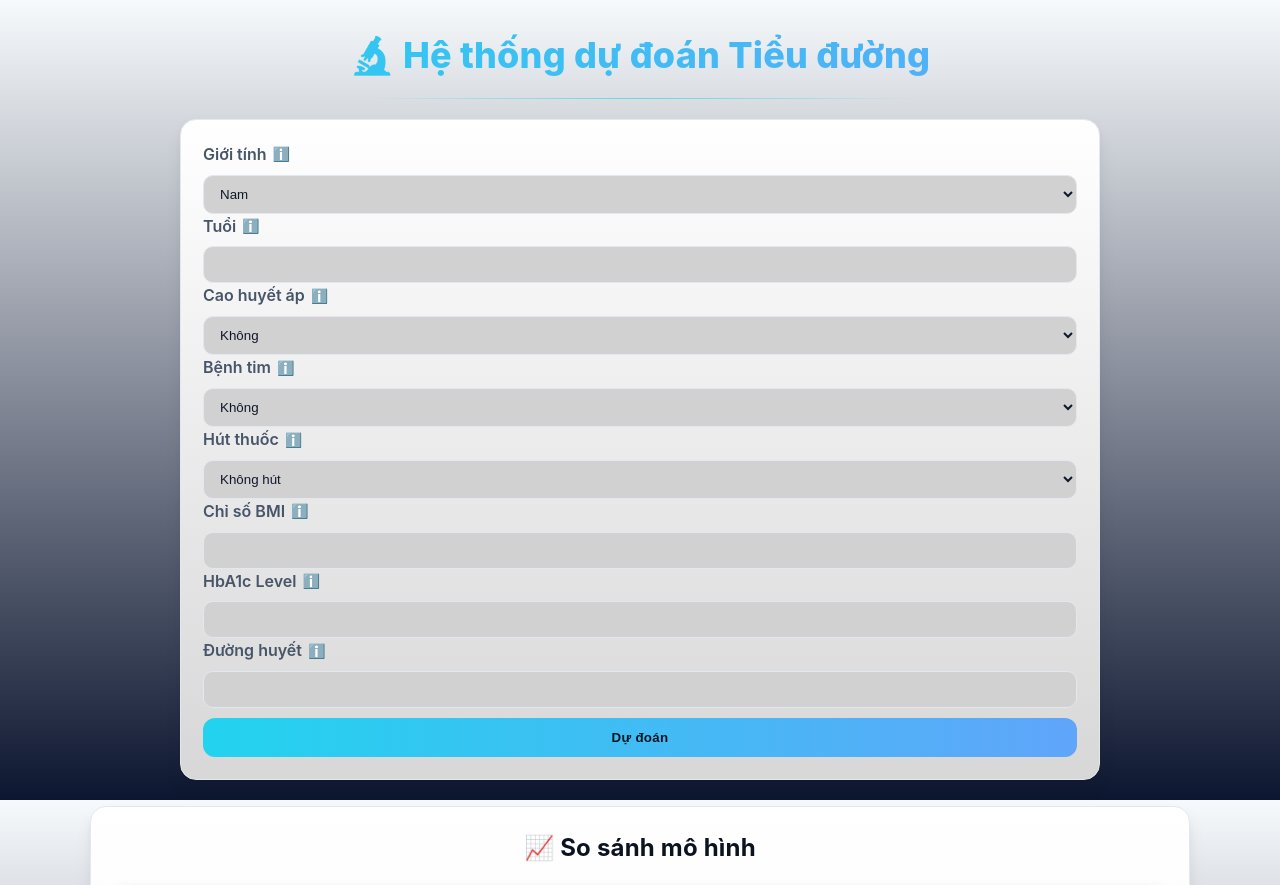
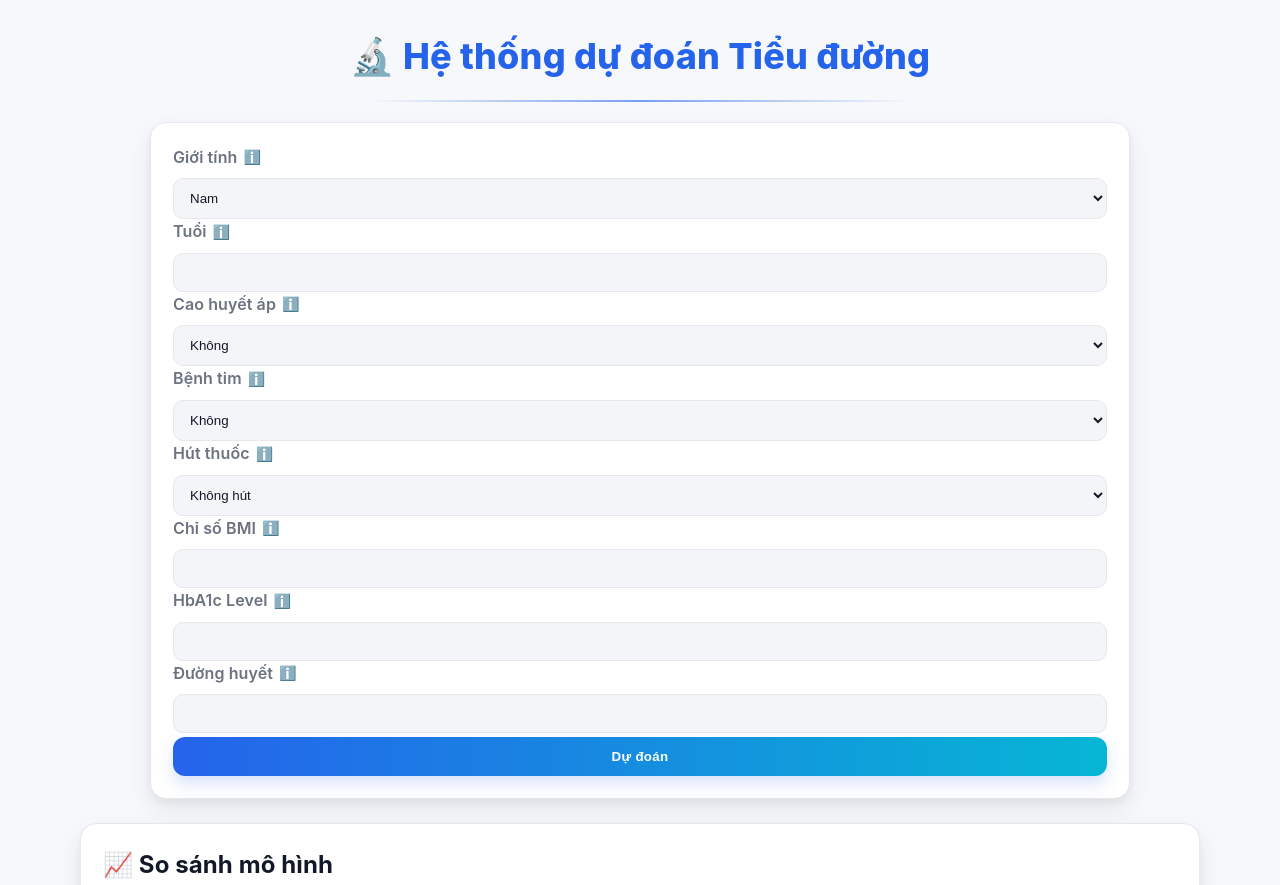
Before and after one commit to NguyenGiaQuang/diabetes-prediction-model, a Flask app: page / in a window 1280 px wide. Shown: the top 885 px of the page. Run offline with Flask 3, Linux system fonts and the light colour scheme; parts of the project's set-up code (start-up, migrations or seed data) failed here and were passed over.

Commit message:
css update

```diff
--- a/static/style.css
+++ b/static/style.css
@@ -1,91 +1,120 @@
 
-/* =========================================
-   DỰ ĐOÁN TIỂU ĐƯỜNG — THEME V2
-   - Drop-in replacement for static/style.css
-   - Modern, clean, responsive, accessible
-   ========================================= */
+/* =====================================================
+   HỆ THỐNG DỰ ĐOÁN TIỂU ĐƯỜNG — POLISHED UI v3
+   Triết lý: sáng sủa, thoáng, dễ đọc, tương phản chuẩn WCAG.
+   Chỉ cần thay thế static/style.css bằng file này.
+   ===================================================== */
 
-/* ---------- CSS Variables ---------- */
+/* ---------- CSS VARIABLES ---------- */
 :root{
-  --bg: #0b1220;
-  --card: #0f172a;
-  --muted: #94a3b8;
-  --text: #e2e8f0;
-  --heading: #f8fafc;
-  --border: #1e293b;
-  --accent: #22d3ee;   /* cyan-400 */
-  --accent-2: #60a5fa; /* blue-400 */
-  --ok: #22c55e;
-  --warn: #f97316;
-  --danger: #ef4444;
-  --ring: rgba(96,165,250,.4);
-  --shadow: 0 10px 20px rgba(2,6,23,.35), 0 6px 12px rgba(2,6,23,.2);
+  /* Palette (Light) */
+  --bg: #f6f8fb;
+  --surface: #ffffff;
+  --muted-surface: #f3f5f8;
+  --text: #111827;
+  --muted: #6b7280;
+  --primary: #2563eb; /* blue-600 */
+  --primary-600: #1d4ed8;
+  --accent: #06b6d4;  /* cyan-500 */
+  --ok: #16a34a;      /* green-600 */
+  --warn: #ea580c;    /* orange-600 */
+  --border: #e5e7eb;
+  --ring: rgba(37, 99, 235, .25);
+  --shadow: 0 10px 24px rgba(17,24,39,.08), 0 4px 10px rgba(17,24,39,.05);
+
+  --radius-lg: 16px;
+  --radius-md: 12px;
+  --radius-sm: 10px;
 }
 
-@media (prefers-color-scheme: light){
+@media (prefers-color-scheme: dark){
   :root{
-    --bg: #f7fafc;
-    --card: #ffffff;
-    --text: #0f172a;
-    --heading: #0b1220;
-    --muted: #475569;
-    --border: #e2e8f0;
-    --ring: rgba(14,165,233,.25);
-    --shadow: 0 10px 18px rgba(15,23,42,.06), 0 4px 10px rgba(15,23,42,.04);
+    /* Palette (Dark) */
+    --bg: #0b1020;
+    --surface: #0f172a;
+    --muted-surface: #111a33;
+    --text: #eef2f7;
+    --muted: #94a3b8;
+    --primary: #60a5fa; /* blue-400 */
+    --primary-600: #3b82f6; /* blue-500 */
+    --accent: #22d3ee;  /* cyan-400 */
+    --ok: #22c55e;
+    --warn: #f59e0b;
+    --border: #1f2a44;
+    --ring: rgba(96,165,250,.35);
+    --shadow: 0 14px 28px rgba(2,6,23,.35), 0 6px 12px rgba(2,6,23,.2);
   }
 }
 
-/* ---------- Base ---------- */
+/* ---------- RESET / BASE ---------- */
 *{ box-sizing: border-box; }
-html,body{ height:100%; }
+html, body{ height:100%; }
 body{
-  margin:0;
+  margin: 0;
+  background: var(--bg);
+  color: var(--text);
   font-family: Inter, system-ui, -apple-system, Segoe UI, Roboto, "Helvetica Neue", Arial, "Noto Sans", "Liberation Sans", sans-serif;
-  background: linear-gradient(180deg, var(--bg) 0%, #0d1630 100%);
-  color: var(--text);
-  line-height: 1.55;
-  padding: 28px 18px 60px;
+  line-height: 1.6;
+  letter-spacing: 0.1px;
+  padding: 28px 16px 64px;
 }
 
-h1,h2,h3{
-  color: var(--heading);
-  letter-spacing: .2px;
-  margin: 0 0 12px;
+h1, h2, h3{ margin: 0 0 12px; text-wrap: balance; }
+h1{
   text-align: center;
-}
-h1{
   font-size: clamp(26px, 3.2vw, 36px);
   font-weight: 800;
-  background: linear-gradient(90deg, var(--accent), var(--accent-2));
-  -webkit-background-clip: text;
-  background-clip: text;
-  color: transparent;
-  margin-bottom: 18px;
+  letter-spacing: .2px;
+  color: var(--primary);
 }
-h2{ font-size: clamp(20px, 2.4vw, 24px); font-weight: 700; }
-h3{ font-size: 18px; font-weight: 700; }
+h1 span.em{ background-image: linear-gradient(90deg, var(--primary), var(--accent)); -webkit-background-clip: text; background-clip: text; color: transparent; }
+h2{ font-size: clamp(20px, 2.2vw, 24px); font-weight: 700; }
+h3{ font-size: 18px; font-weight: 700; color: var(--muted); }
 
-/* ---------- Layout Cards ---------- */
+/* Header underline */
+h1::after{
+  content:"";
+  display:block;
+  height:2px;
+  width: min(540px, 90%);
+  margin: 14px auto 0;
+  background: linear-gradient(90deg, transparent, var(--primary), transparent);
+  opacity:.6;
+}
+
+/* ---------- CARD WRAPPERS ---------- */
 .card{
-  max-width: 1100px;
+  max-width: 1120px;
   margin: 18px auto;
-  background: linear-gradient(180deg, var(--card), color-mix(in oklab, var(--card) 88%, black));
+  background: var(--surface);
   border: 1px solid var(--border);
-  border-radius: 16px;
+  border-radius: var(--radius-lg);
   box-shadow: var(--shadow);
   padding: 22px;
 }
 
-/* ---------- Form ---------- */
+/* Apply card style for sections that already exist in template */
+.results, .charts, .steps{
+  max-width: 1120px;
+  margin: 24px auto;
+  background: var(--surface);
+  border: 1px solid var(--border);
+  border-radius: var(--radius-lg);
+  box-shadow: var(--shadow);
+  padding: 22px;
+}
+
+/* ---------- FORM ---------- */
 form{
-  max-width: 920px;
+  max-width: 980px;
   margin: 20px auto;
   padding: 22px;
-  border-radius: 16px;
-  background: linear-gradient(180deg, var(--card), color-mix(in oklab, var(--card) 88%, black));
+  background: var(--surface);
   border: 1px solid var(--border);
+  border-radius: var(--radius-lg);
   box-shadow: var(--shadow);
 }
+
 .form-grid{
   display: grid;
   grid-template-columns: repeat(2, minmax(0, 1fr));
@@ -93,112 +122,110 @@ form{
 }
 @media (max-width: 720px){ .form-grid{ grid-template-columns: 1fr; } }
 
-.form-group{ display:flex; flex-direction:column; gap:8px; }
+.form-group{ display:flex; flex-direction: column; gap: 8px; }
 label{ font-weight: 600; color: var(--muted); display:flex; align-items:center; gap:6px; }
-.info{ cursor: help; font-size: 14px; color: var(--accent-2); }
-.info:hover{ filter: brightness(1.1); }
+.info{ cursor: help; font-size: 14px; color: var(--primary); }
+.info:hover{ color: var(--primary-600); }
 
 input, select{
   width: 100%;
-  padding: 10px 12px;
-  border-radius: 10px;
+  padding: 11px 12px;
+  border-radius: var(--radius-sm);
   border: 1px solid var(--border);
-  background: color-mix(in oklab, var(--card) 86%, black);
+  background: var(--muted-surface);
   color: var(--text);
   outline: none;
-  transition: border .18s ease, box-shadow .18s ease, transform .06s ease;
+  transition: border .18s ease, box-shadow .18s ease, background .18s ease;
 }
 input:focus, select:focus{
-  border-color: var(--accent-2);
+  border-color: var(--primary);
+  background: #fff;
   box-shadow: 0 0 0 6px var(--ring);
 }
+@media (prefers-color-scheme: dark){
+  input:focus, select:focus{ background: #0c1327; }
+}
+
 input[type="number"]::-webkit-outer-spin-button,
 input[type="number"]::-webkit-inner-spin-button{ -webkit-appearance: none; margin: 0; }
 
 button{
   width: 100%;
   padding: 12px 14px;
-  margin-top: 10px;
+  margin-top: 4px;
   border: none;
-  border-radius: 12px;
-  background: linear-gradient(90deg, var(--accent) 0%, var(--accent-2) 100%);
-  color: #0b1220;
+  border-radius: var(--radius-md);
+  background: linear-gradient(90deg, var(--primary) 0%, var(--accent) 100%);
+  color: #fff;
   font-weight: 800;
   letter-spacing: .3px;
   cursor: pointer;
-  transition: transform .08s ease, filter .2s ease;
+  transition: transform .08s ease, filter .2s ease, box-shadow .2s ease;
+  box-shadow: 0 8px 16px rgba(37, 99, 235, .18);
 }
-button:hover{ filter: saturate(1.15) brightness(1.05); }
+button:hover{ filter: brightness(1.05) saturate(1.05); }
 button:active{ transform: translateY(1px) scale(.995); }
 
-/* ---------- Results & Charts ---------- */
-.results, .charts, .steps{ composes: card; }
-.results, .charts, .steps{ max-width: 1100px; }
-
-/* If your template still uses .results/.charts as wrappers without .card, style them here */
-.results, .charts, .steps{
-  margin: 26px auto;
-  background: linear-gradient(180deg, var(--card), color-mix(in oklab, var(--card) 88%, black));
-  border: 1px solid var(--border);
-  border-radius: 16px;
-  box-shadow: var(--shadow);
-  padding: 22px;
-}
-
-/* Charts images responsive */
-.charts img{
-  width: 100%;
-  height: auto;
-  border-radius: 12px;
-  border: 1px solid var(--border);
-  background: #fff;
-  margin: 10px 0 14px;
-  box-shadow: 0 6px 14px rgba(2,6,23,.25);
-}
-
-/* ---------- Tables ---------- */
+/* ---------- TABLES ---------- */
+.scroll-x{ overflow:auto; }
 table{
   width: 100%;
-  border-collapse: collapse;
+  border-collapse: separate;
+  border-spacing: 0;
   margin-top: 12px;
-  border-radius: 12px;
+  border: 1px solid var(--border);
+  border-radius: var(--radius-md);
   overflow: hidden;
-  border: 1px solid var(--border);
 }
 th, td{
-  padding: 10px 12px;
+  padding: 12px 14px;
   border-bottom: 1px solid var(--border);
   text-align: center;
-  white-space: nowrap;
 }
 th{
   position: sticky;
   top: 0;
-  background: linear-gradient(90deg, color-mix(in oklab, var(--card) 92%, black), color-mix(in oklab, var(--card) 88%, black));
-  color: var(--heading);
   z-index: 1;
+  background: linear-gradient(180deg, #f9fafb, #eef2f7);
+  color: #0b1220;
   font-weight: 700;
 }
-tr:nth-child(even) td{ background: color-mix(in oklab, var(--card) 93%, black); }
-tr:hover td{ background: color-mix(in oklab, var(--card) 90%, black); }
-
-.scroll-x{ overflow: auto; }
+@media (prefers-color-scheme: dark){
+  th{ background: linear-gradient(180deg, #0f172a, #0b1326); color: #e5e7eb; }
+}
+tr:nth-child(even) td{ background: #fafbfe; }
+tr:hover td{ background: #f3f6fc; }
+@media (prefers-color-scheme: dark){
+  tr:nth-child(even) td{ background: #0e1731; }
+  tr:hover td{ background: #0c152b; }
+}
 table.fixed td, table.fixed th{ white-space: nowrap; }
 
-/* ---------- Details / Summary blocks ---------- */
+/* ---------- CHARTS / IMAGES ---------- */
+.charts img{
+  width: 100%;
+  height: auto;
+  border-radius: var(--radius-md);
+  border: 1px solid var(--border);
+  background: #fff;
+  margin: 10px 0 14px;
+  box-shadow: 0 6px 14px rgba(17,24,39,.12);
+}
+
+/* ---------- DETAILS BLOCKS ---------- */
 details{
   border: 1px solid var(--border);
-  border-radius: 12px;
+  border-radius: var(--radius-md);
   padding: 14px 16px;
   margin: 12px 0;
-  background: color-mix(in oklab, var(--card) 95%, black);
-  transition: background .2s ease, border-color .2s ease;
+  background: var(--muted-surface);
+  transition: background .2s ease, border-color .2s ease, box-shadow .2s ease;
 }
-details:hover{ border-color: color-mix(in oklab, var(--accent-2) 40%, var(--border)); }
+details:hover{ border-color: #cbd5e1; box-shadow: 0 3px 10px rgba(2,6,23,.06); }
 details>summary{
   cursor: pointer;
   font-weight: 700;
-  color: var(--heading);
+  color: var(--text);
   list-style: none;
   position: relative;
   padding-left: 24px;
@@ -207,16 +234,16 @@ details>summary::-webkit-details-marker{ display: none; }
 details>summary::before{
   content: "▸";
   position: absolute;
-  left: 0;
-  top: 0;
+  left: 0; top: 0;
   transform: translateY(2px);
   transition: transform .2s ease;
-  color: var(--accent-2);
+  color: var(--primary);
+  font-weight: 900;
 }
 details[open]>summary::before{ transform: rotate(90deg) translateX(2px); }
 .small{ font-size: 12.5px; color: var(--muted); }
 
-/* ---------- Key-Value grid (section 1) ---------- */
+/* ---------- KEY-VALUE GRID ---------- */
 .kv{
   display: grid;
   grid-template-columns: minmax(180px, 240px) 1fr;
@@ -226,49 +253,44 @@ details[open]>summary::before{ transform: rotate(90deg) translateX(2px); }
 }
 .mono{
   font-family: ui-monospace, SFMono-Regular, Menlo, Monaco, Consolas, "Liberation Mono", "Courier New", monospace;
-  color: var(--heading);
 }
 
-/* ---------- Badges ---------- */
+/* ---------- BADGES ---------- */
 .badge{
   display: inline-flex;
   align-items: center;
   gap: 6px;
-  padding: 4px 10px;
+  padding: 5px 10px;
   border-radius: 999px;
   font-size: 12px;
   font-weight: 700;
-  letter-spacing: .2px;
   border: 1px solid var(--border);
-  background: color-mix(in oklab, var(--card) 92%, black);
+  background: #eef2ff;
+  color: #1f2937;
 }
-.badge.ok{ color: #052e1a; background: #bbf7d0; border-color: #86efac; }
-.badge.warn{ color: #431407; background: #fed7aa; border-color: #fdba74; }
-
-/* ---------- Utility ---------- */
-.center{ text-align:center; }
-.mt-0{ margin-top:0 !important; }
-.mt-8{ margin-top:8px !important; }
-.mt-16{ margin-top:16px !important; }
-.mt-24{ margin-top:24px !important; }
-
-/* ---------- Page Header glow ---------- */
-h1::after{
-  content: "";
-  display:block;
-  height: 1px;
-  margin: 14px auto 0;
-  width: min(560px, 88%);
-  background: linear-gradient(90deg, transparent, var(--accent), transparent);
-  opacity: .65;
+.badge.ok{
+  background: #dcfce7;
+  border-color: #86efac;
+  color: #065f46;
+}
+.badge.warn{
+  background: #ffedd5;
+  border-color: #fdba74;
+  color: #7c2d12;
 }
 
-/* ---------- Animations ---------- */
-@keyframes floatIn {
-  from { transform: translateY(8px); opacity: 0; }
-  to   { transform: translateY(0); opacity: 1; }
+/* ---------- UTILITIES ---------- */
+.center{ text-align:center; }
+.mt-8{ margin-top:8px; }
+.mt-16{ margin-top:16px; }
+.mt-24{ margin-top:24px; }
+
+/* ---------- ANIMATIONS ---------- */
+@keyframes rise {
+  from{ transform: translateY(8px); opacity: 0; }
+  to{ transform: translateY(0); opacity: 1; }
 }
-.card, form, .results, .charts, .steps{ animation: floatIn .38s ease both; }
+.card, form, .results, .charts, .steps{ animation: rise .35s ease both; }
 
-/* ---------- Accessibility ---------- */
+/* ---------- ACCESSIBILITY ---------- */
 :focus-visible{ outline: 3px solid var(--ring); outline-offset: 2px; }
```
